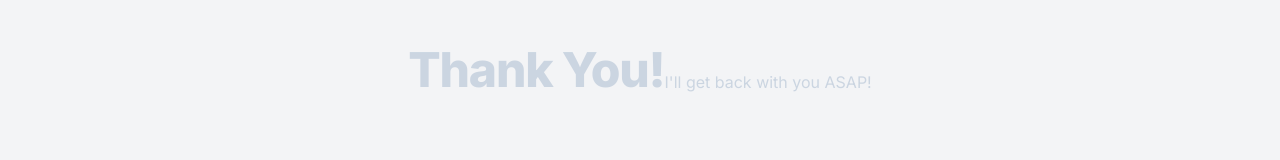
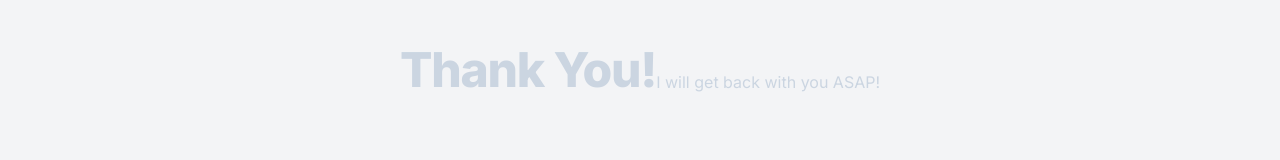
Before and after one commit to paularntz/paul_arntz_mixes, a Next.js app: page /thank-you in a window 1280 px wide. Shown: the part 502-662 px from the top of the page. Built offline with nearby package versions, Linux system fonts and the light colour scheme.

Commit message:
minor change to thank you page

```diff
--- a/app/thank-you/page.jsx
+++ b/app/thank-you/page.jsx
@@ -1,12 +1,12 @@
 "use client";  // This directive tells Next.js to treat this as a Client Component
 
-import React, { useState } from "react";
+import React from "react";
 
 export default function ThankYou() {
     return (
     <div className="flex items-center justify-center min-h-screen bg-gray-100">
       <h1>Thank You!</h1>
-      <h3>I'll get back with you ASAP!</h3>
+      <h3>I will get back with you ASAP!</h3>
     </div>
   );
 }
```
